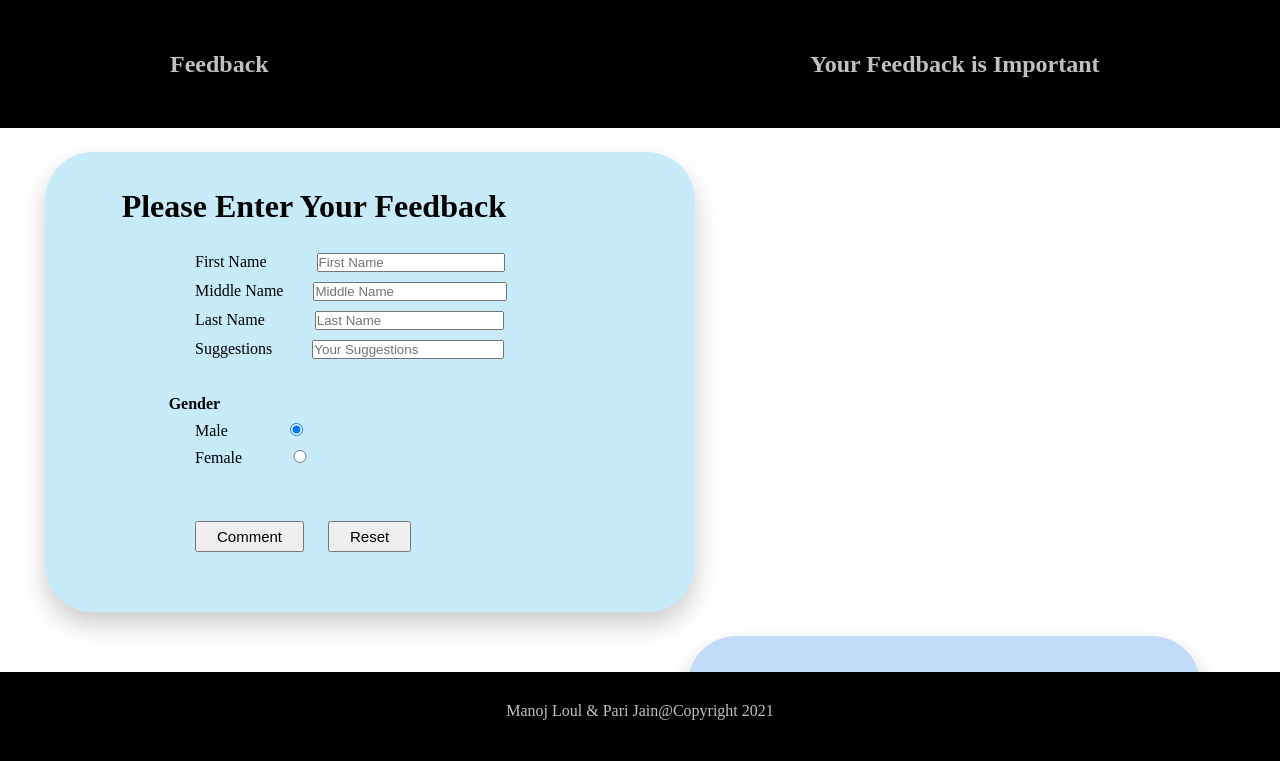
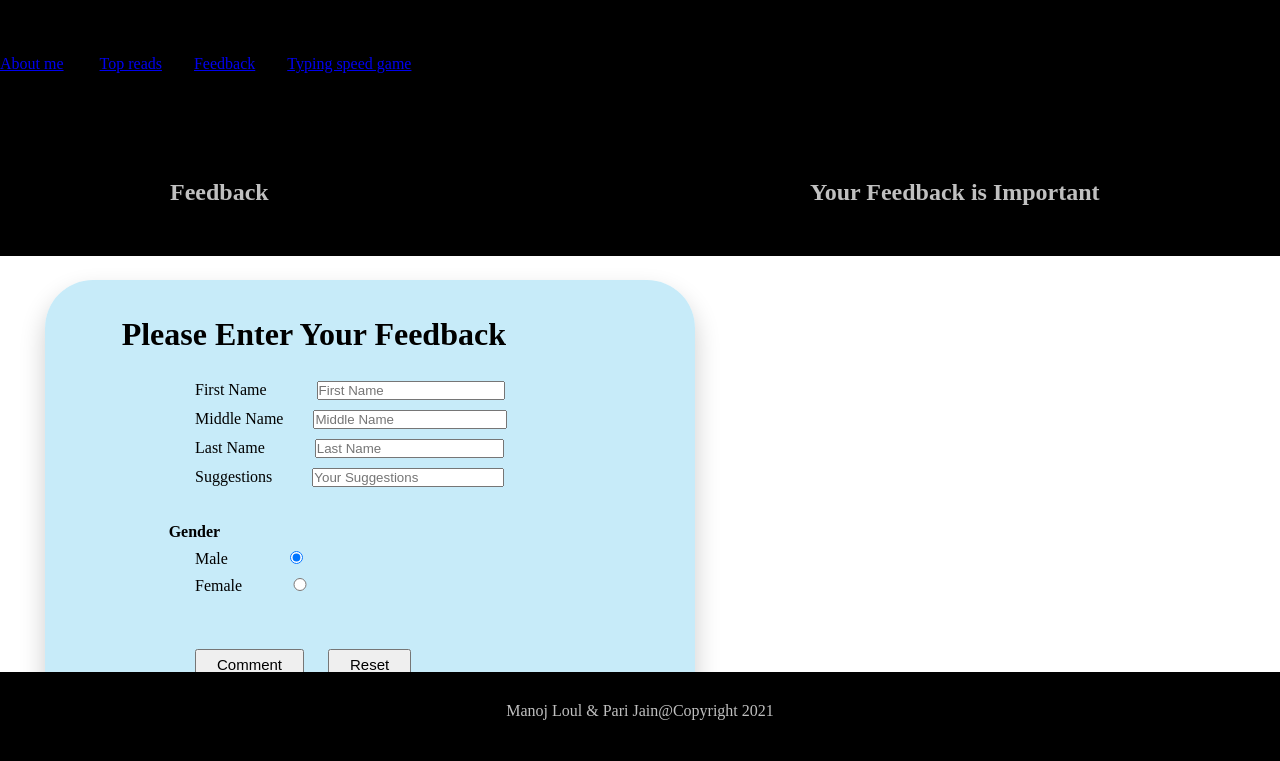
Before and after one commit to manojloul/feedback, a plain HTML site: page index.html in a window 1280 px wide. Shown: the top 761 px of the page. Drawn offline with Linux system fonts and the light colour scheme.

Commit message:
Update index.html

```diff
--- a/index.html
+++ b/index.html
@@ -7,6 +7,15 @@
 
 </head>
 <body>
+        <nav class="head">
+
+        <a href="https://manojloul.github.io/my.github.io/">About me</a>&nbsp&nbsp&nbsp&nbsp&nbsp&nbsp&nbsp&nbsp&nbsp
+        <a href="https://manojloul.github.io/Mytopreads.github.io/">Top reads</a>&nbsp&nbsp&nbsp&nbsp&nbsp&nbsp&nbsp&nbsp
+        <a href="https://manojloul.github.io/feedback/">Feedback</a>&nbsp&nbsp&nbsp&nbsp&nbsp&nbsp&nbsp&nbsp
+        <a href="https://manojloul.github.io/typingspeedgame/">Typing speed game</a>
+
+
+    </nav>
     <nav class="nav">
         <h1 style="width: 50%; padding-left:170px;color: silver;">Feedback</h1>
         <h1 style="text-align: right; padding-right:10px;color: silver;">Your Feedback is Important</h1>
```
